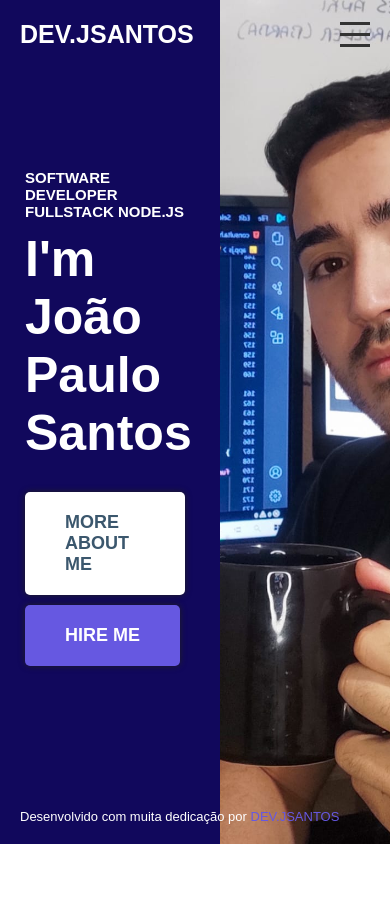
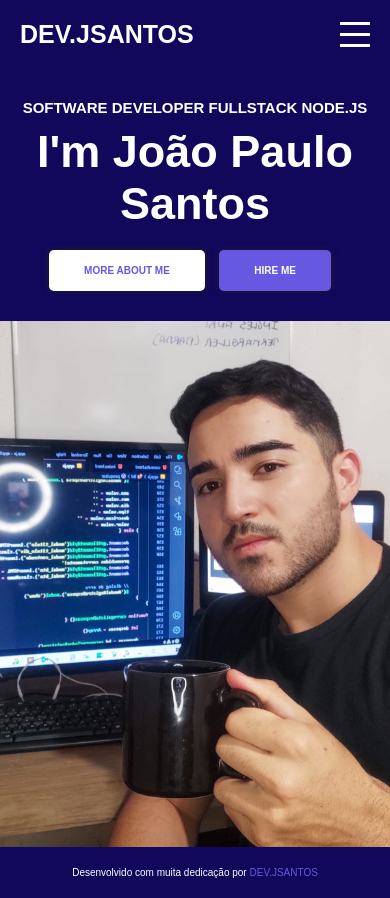
Before and after one commit to jottasantosdev/dev.jsantos-portfolio, a plain HTML site: page index.html in a window 390 px wide. Before the commit the page ends 844 px from the top, so only its background shows below. Drawn offline with Linux system fonts and the light colour scheme.

Commit message:
responsividade parte 2

```diff
--- a/assets/css/styles.css
+++ b/assets/css/styles.css
@@ -73,7 +73,7 @@ header .menu-line {
 .container .description .buttons a {
     display: inline-block;
     background-color: #fff;
-    color: #3B576D;
+    color: #6658E1;
     padding: 20px 40px;
     font-size: 18px;
     font-weight: bold;
@@ -123,7 +123,7 @@ footer a:hover {
         margin-bottom: 30px;
     }
 }
-@media (max-width: 768px) {
+@media (max-width: 768px) and (min-width: 426px) {
     .container .description .profession {
         font-size: 15px;
         font-weight: bold;
@@ -139,3 +139,58 @@ footer a:hover {
         margin-bottom: 10px;
     }
 }
+
+@media (max-width: 425px) {
+    header {
+        position: initial;
+        background-color: #11085C;
+    }
+    header .menu-line {
+        background-color: #FFF;
+    }
+    .container {
+        flex-direction: column;
+        height: calc(100vh - 66px);
+    }
+    .container .leftside {
+       flex: none;
+       padding: 30px 20px ;
+       justify-content: center;
+       text-align: center;
+    }
+    .container .description .profession {
+        font-size: 15px;
+        font-weight: bold;
+    }
+    .container .description .name {
+        font-size: 45px;
+        margin-top: 10px;
+        margin-bottom: 20px;
+    }
+    .container .description .buttons a {
+        padding: 15px 35px;
+        font-size: 10px;
+    }
+    footer {
+        position: initial;
+        background-color: #11085C;
+        text-align: center;
+        font-size: 10px;
+    }
+}
+
+@media (max-width: 320px) {
+    .container .description .profession {
+        font-size: 10px;
+        font-weight: bold;
+    }
+    .container .description .name {
+        font-size: 35px;
+        margin-top: 10px;
+        margin-bottom: 20px;
+    }
+    .container .description .buttons a {
+        padding: 10px 25px;
+        font-size: 10px;
+    }
+}
```
Also changed, not shown: sobremim.html (added).
